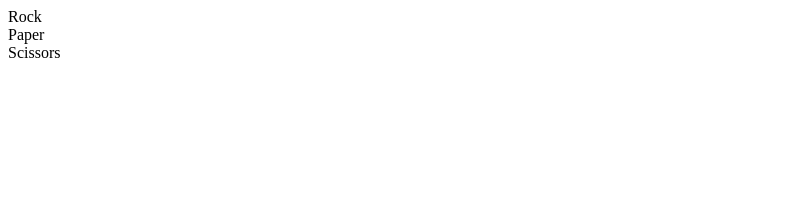
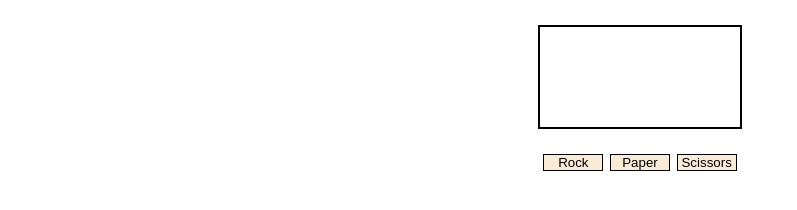
Before and after one commit to turbocep/TOP_RockPaperScissors, a plain HTML site: page index.html in a window 1280 px wide. Shown: the whole page, without its empty margins (0-797 px from the left). Drawn offline with Linux system fonts and the light colour scheme.

Commit message:
style buttons in CSS.

```diff
--- a/index.html
+++ b/index.html
@@ -4,13 +4,16 @@
   <meta charset="UTF-8">
   <meta name="viewport" content="width=device-width, initial-scale=1.0">
   <title>Rock-Paper-Scissors</title>
-  <script src="./scripts.js"></script>
+  <link rel="stylesheet" href="./styles.css">
+  <script src="./scripts.js" async></script>
 </head>
 <body>
   <div class="consoleView"></div>
-  <div class="rockChoice">Rock</div>
-  <div class="paperChoice">Paper</div>
-  <div class="scissorsChoice">Scissors</div>
+  <div class="buttonContainer">
+    <button class="rockChoice">Rock</button>
+    <button class="paperChoice">Paper</button>
+    <button class="scissorsChoice">Scissors</button>
+  </div>
 
 </body>
 </html>
--- /dev/null
+++ b/styles.css
@@ -0,0 +1,24 @@
+* {
+  margin: 0;
+  padding: 0;
+}
+
+div.consoleView {
+  width: 200px;
+  height: 100px;
+  margin: 25px auto;
+  border: 2px solid black;
+}
+
+div.buttonContainer {
+  max-width: 200px;
+  margin: 25px auto;
+  display: flex;
+  justify-content: space-around;
+}
+
+button {
+  flex-basis: 60px;
+  border: 1px solid black;
+  background-color: antiquewhite;
+}
```
